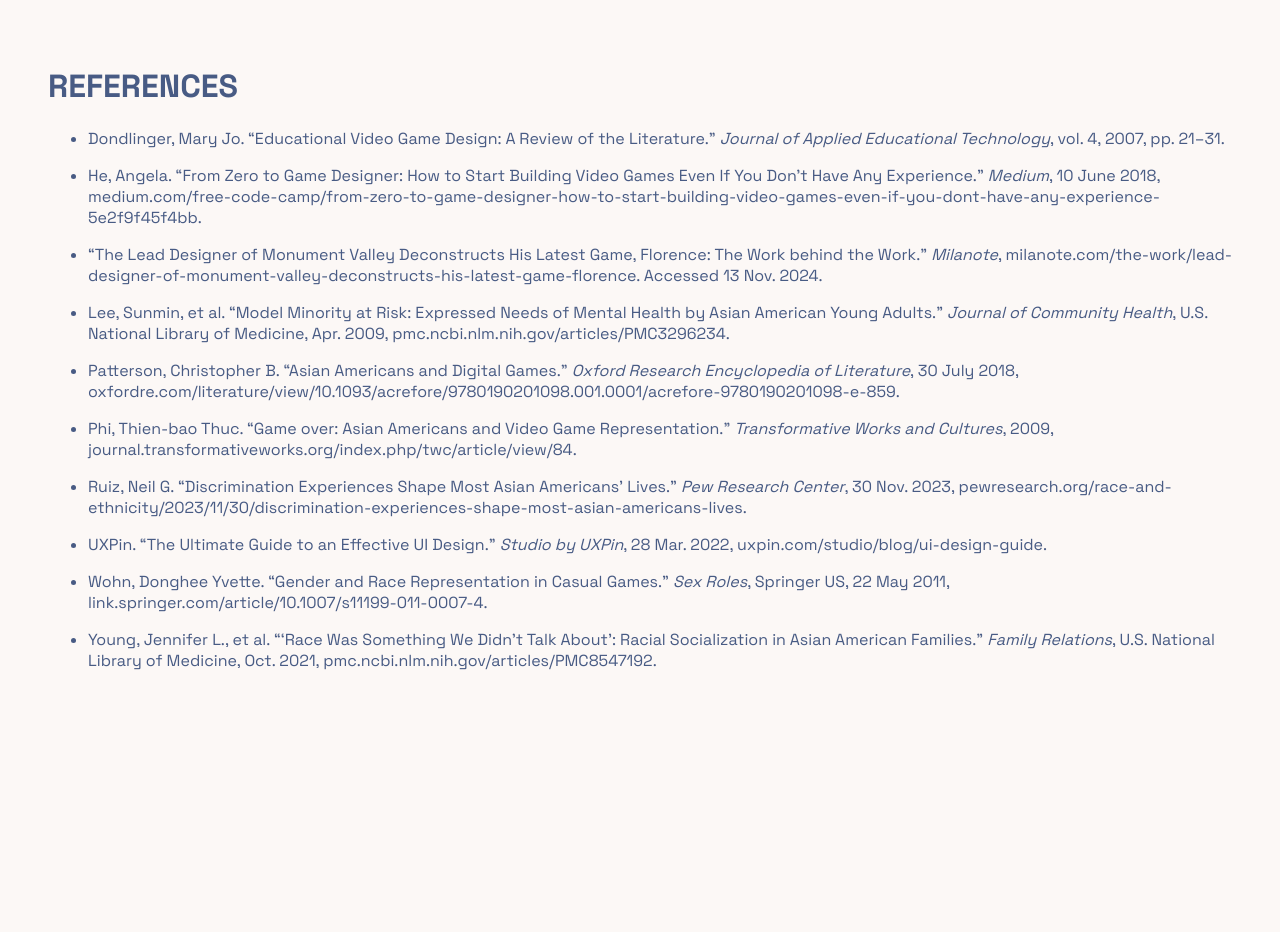
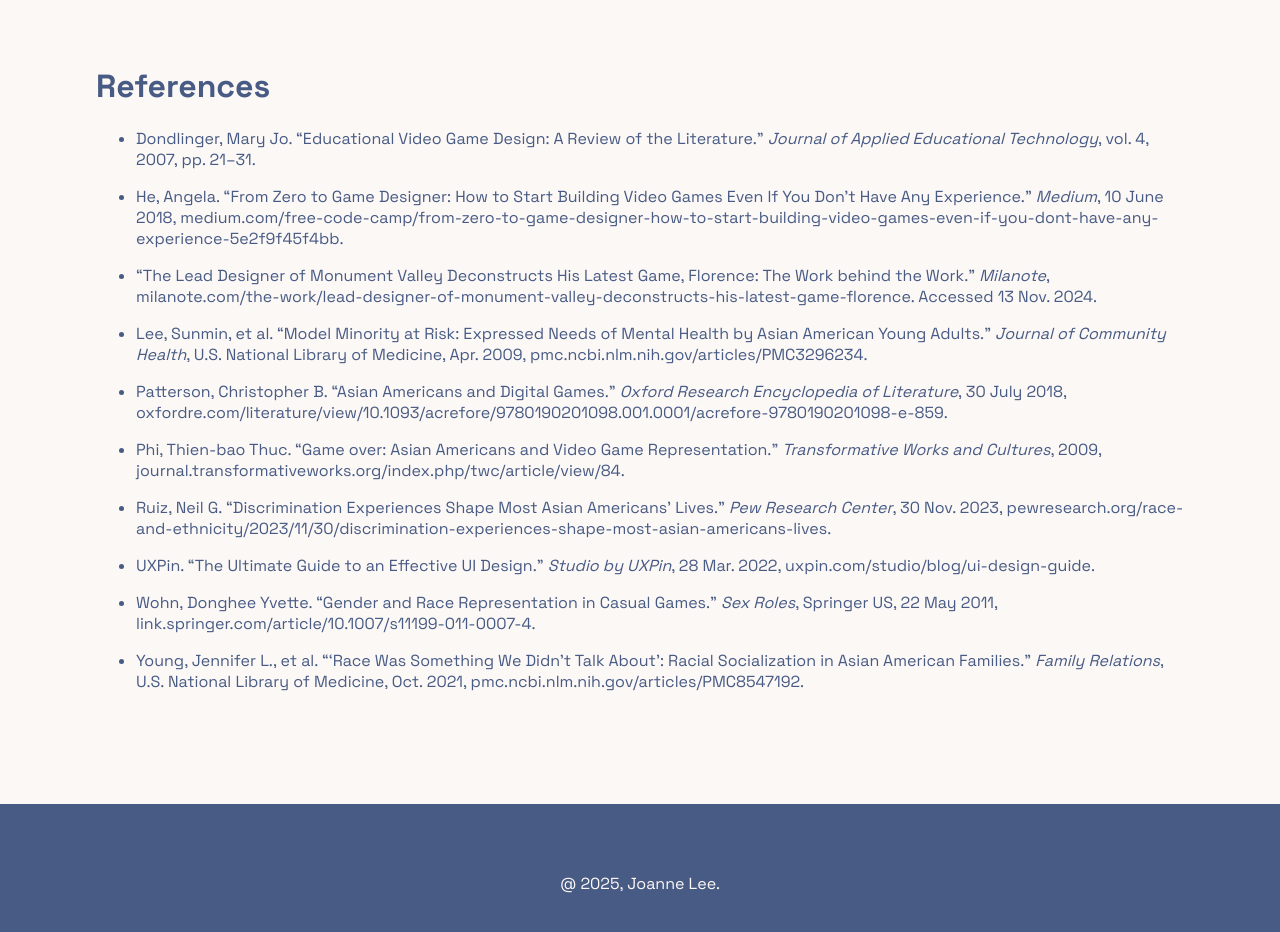
Before and after one commit to Joanne-Lee20/JINA, an Astro site in the folder frontend/: page /sources in a window 1280 px wide. Shown: the part 246-1178 px from the top of the page. Before the commit the page ends 981 px from the top, so only its background shows below. Built offline with nearby package versions, Linux system fonts and the light colour scheme; Astro itself is replaced by a stand-in of ours.

Commit message:
added footer

```diff
--- /dev/null
+++ b/frontend/src/components/Footer.astro
@@ -0,0 +1,16 @@
+<div id="container">
+  <section id="footer">
+    <p>@ 2025, Joanne Lee.</p>
+  </section>
+</div>
+
+<style>
+  #footer {
+    height: 10em;
+    background-color: #485b84;
+    color: #fcf8f6;
+    display: flex;
+    align-items: center;
+    justify-content: center;
+  }
+</style>
--- a/frontend/src/content/References.md
+++ b/frontend/src/content/References.md
@@ -1,4 +1,4 @@
-# REFERENCES
+# References
 
 - Dondlinger, Mary Jo. “Educational Video Game Design: A Review of the Literature.” _Journal of Applied Educational Technology_, vol. 4, 2007, pp. 21–31.
 
--- a/frontend/src/layouts/Layout.astro
+++ b/frontend/src/layouts/Layout.astro
@@ -1,5 +1,6 @@
 ---
 import Header from "../components/Header.astro";
+import Footer from "../components/Footer.astro";
 ---
 
 <!doctype html>
@@ -25,6 +26,7 @@
         main?.classList.remove("fade-init");
       });
     </script>
+    <Footer />
   </body>
 </html>
 
--- a/frontend/src/pages/about.astro
+++ b/frontend/src/pages/about.astro
@@ -11,8 +11,6 @@
 
 <style>
   #about {
-    justify-content: center;
-    align-items: center;
-    padding: 3em;
+    padding: 3em 6em 6em 6em;
   }
 </style>
--- a/frontend/src/pages/chapters.astro
+++ b/frontend/src/pages/chapters.astro
@@ -3,15 +3,16 @@
 ---
 
 <Layout>
-  <div id="about">
+  <div id="chapters">
     <h2>Chapters</h2>
   </div>
 </Layout>
 
 <style>
-  #about {
+  #chapters {
     display: flex;
     justify-content: center;
     align-items: center;
+    padding: 3em;
   }
 </style>
--- a/frontend/src/pages/sources.astro
+++ b/frontend/src/pages/sources.astro
@@ -9,8 +9,6 @@
 
 <style>
   #sources {
-    justify-content: center;
-    align-items: center;
-    padding: 3em;
+    padding: 3em 6em 6em 6em;
   }
 </style>
```
